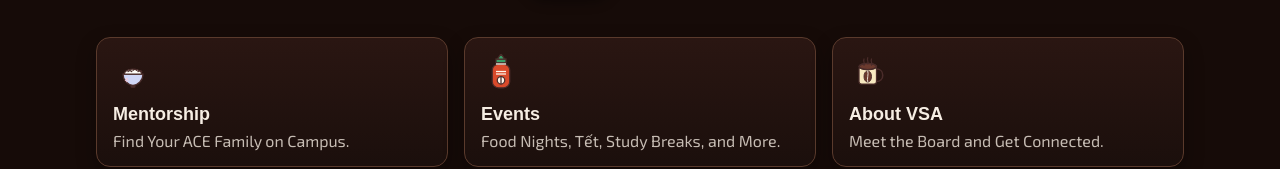
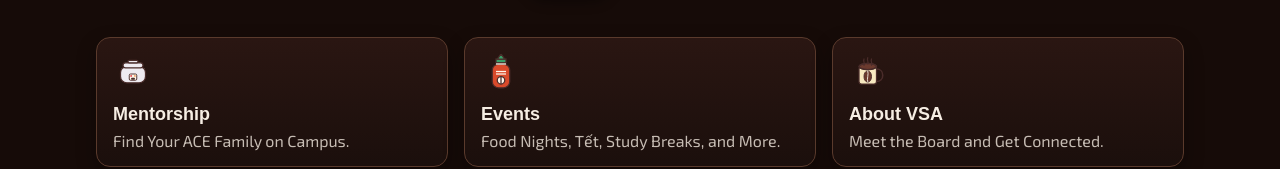
Before and after one commit to eemilytraan/vsa-website, a React (Vite) app: page / in a window 1280 px wide. Shown: the part 917-1086 px from the top of the page. Built offline with nearby package versions, Linux system fonts and the light colour scheme; a web font is replaced by a local one.

Commit message:
added more icons

```diff
--- a/src/pages/Home.jsx
+++ b/src/pages/Home.jsx
@@ -1,6 +1,6 @@
 import { useNavigate } from "react-router-dom";
 import Lanterns from "../components/Lanterns";
-import { Sriracha, RiceBowl, CoffeeCup } from "../components/VietnameseIcons";
+import { Sriracha, RiceBowl, CoffeeCup, RiceCooker } from "../components/VietnameseIcons";
 import { Link } from "react-router-dom";
 import Separator from "../components/Separator";
 import logo from "../assets/princeton-vsa-logo.png";
@@ -58,7 +58,7 @@
             {" "}
             <Link to="/anh-chi-em" className="card-link">
               {" "}
-              <RiceBowl className="icon" /> <h3>Mentorship</h3>{" "}
+              <RiceCooker className="icon" /> <h3>Mentorship</h3>{" "}
               <p>Find Your ACE Family on Campus.</p>{" "}
             </Link>{" "}
             <Link to="/events" className="card-link">
```
